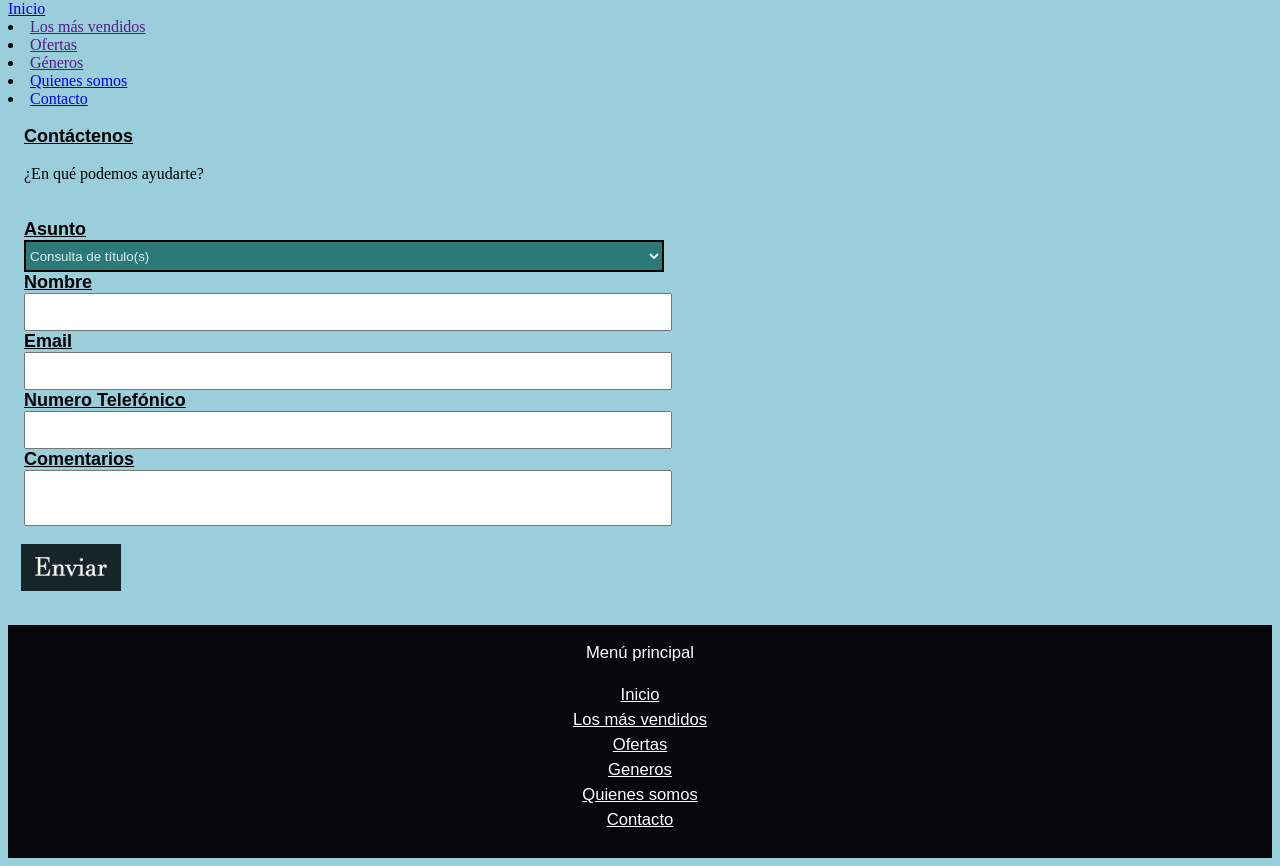
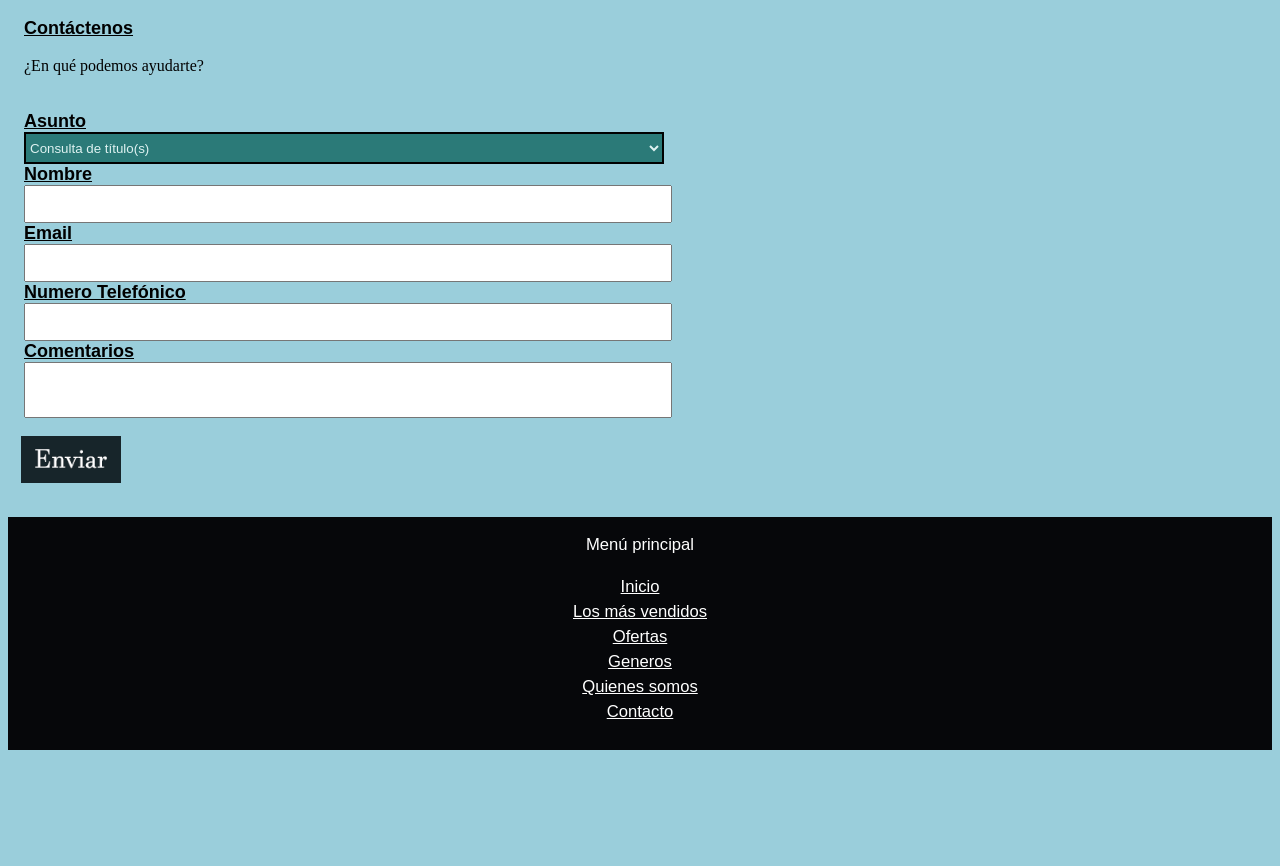
Before and after one commit to DiegoM2/Libreria_Django, a Django app: page /contacto in a window 1280 px wide. Shown: the part 133-999 px from the top of the page. After the commit the page ends 883 px from the top, so only its background shows below. Run offline with Django 3.2, Linux system fonts and the light colour scheme.

Commit message:
contacto: boton estatico encontrado

```diff
--- a/LibreriaWeb/Apps/GestionLibros/templates/GestionLibros/contacto.html
+++ b/LibreriaWeb/Apps/GestionLibros/templates/GestionLibros/contacto.html
@@ -21,31 +21,6 @@
 
   <body>
     {%include "./header.html" %} <!--Esto importa el header completo definido en header.html-->
-
-  <a  href="index.html">Inicio</a>
-        </li>
-        <li>
-          <a href="">Los más vendidos</a>
-        </li>
-        <li>
-          <a  href="">Ofertas</a>
-        </li>
-        <li>
-          <a  href="">Géneros</a>
-        </li>
-        <li>
-          <a  href="nosotros.html">Quienes somos</a>
-        </li>
-        <li>
-          <a  href="contacto.html">Contacto</a>
-        </li>
-      </ul>
-
-    </nav>
-
-  </header>
-
-
 
   <!-- Esta sección contiene los datos a ingresar-->
   <div class="row right" id="contacto_section">
@@ -110,7 +85,7 @@
       <div>
         <button type="submit" title="Enviar" id="btn_enviar">
         </button>
-        <label id="label_btn" for="btn_enviar"> <img src="img/btn.png" height="46.4px" width="100.8px"></label>
+        <label id="label_btn" for="btn_enviar"> <img src="{% static 'img/btn.png'%}" height="46.4px" width="100.8px"></label>
       </div>
 
   </form>
--- a/LibreriaWeb/Apps/GestionLibros/templates/GestionLibros/index.html
+++ b/LibreriaWeb/Apps/GestionLibros/templates/GestionLibros/index.html
@@ -69,11 +69,7 @@
 
     <!-- Esta sección contiene todos los libros.
     ESTO PRIMERO DEBE CAMBIARSE PARA QUE LOS LIBROS SE CARGUEN DESDE BD, LUEGO HACER QUE SE AGRUPEN EN PÁGINAS CON ALGO COMO 'PAGINATOR'-->
-<<<<<<< HEAD
     <section  id="display_libros">
-=======
-    <section  id="display_libros">
->>>>>>> origin/jn
 
       <div class="row center-xs">
         {% for libro in obj_pagina%}
```
